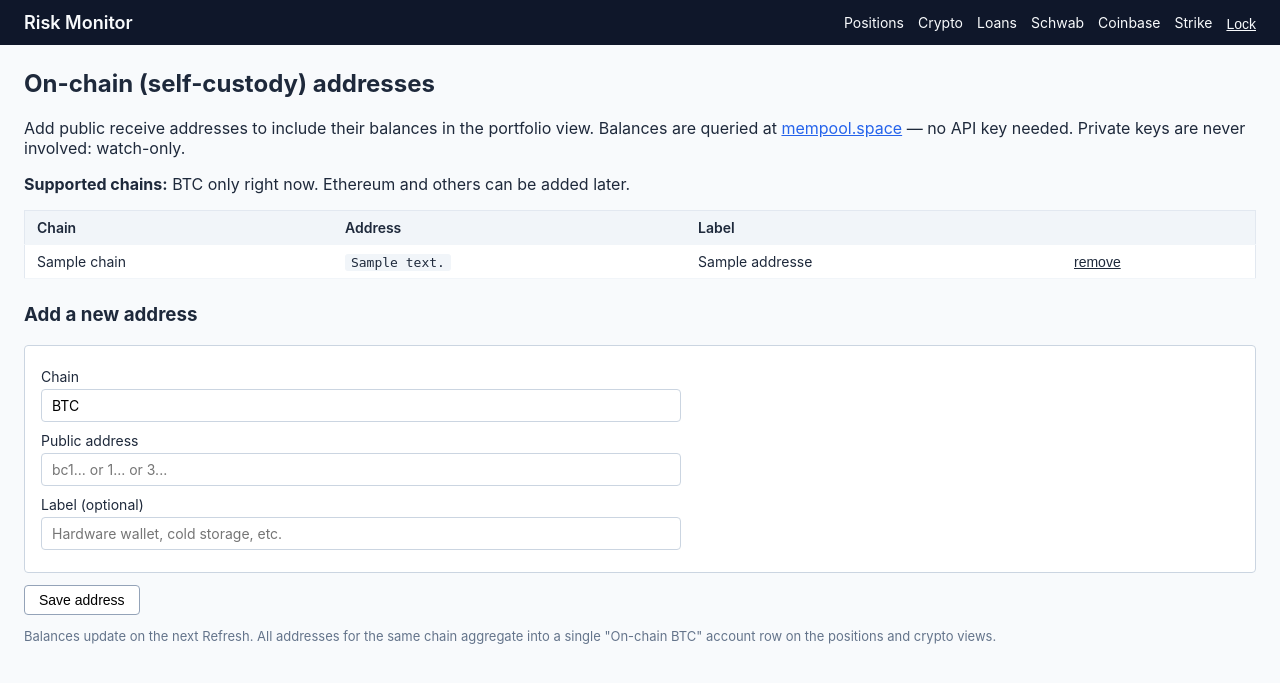
After one commit to wrightd9171/riskmon, a FastAPI app: template app/web/templates/onchain.html in a window 1280 px wide. The commit adds this page. Shown: the top 683 px of the page. Run offline with FastAPI, Linux system fonts and the light colour scheme; the template is opened without the code that fills it: most values are stand-ins (such as "Sample title", 1, 10 or a date in 2020).

Commit message:
Add on-chain (watch-only) BTC balances and expand README
New /onchain page manages public receive addresses. Balances query
mempool.space (no API key), aggregate per chain, and roll into the
positions view and the /crypto Direct BTC category.

README expanded with step-by-step credential-acquisition instructions
for each source: Schwab developer app registration and callback URL
gotcha, Coinbase CDP key with permission choices, Strike API key with
scopes, Fidelity CSV download path, and the new on-chain flow.

Co-Authored-By: Claude Opus 4.7 (1M context) <noreply@anthropic.com>

```diff
--- a/app/web/routes.py
+++ b/app/web/routes.py
@@ -15,7 +15,9 @@ from sqlalchemy import select
 from ..coinbase.client import CoinbaseAuthError
 from ..coinbase.sync import sync_all as coinbase_sync_all
 from ..db import Account, BitcoinLoan, Position, SessionLocal, init_db
+from ..db import ChainAddress
 from ..fidelity import sync as fidelity_sync
+from ..onchain import sync as onchain_sync
 from ..schwab import oauth as schwab_oauth
 from ..schwab.client import TokenError
 from ..schwab.sync import sync_all as schwab_sync_all
@@ -84,6 +86,8 @@ def _account_label(account: Account) -> str:
         return "Strike"
     if account.broker == "fidelity":
         return f"Fidelity {account.account_type}" if account.account_type else "Fidelity"
+    if account.broker == "onchain":
+        return account.account_type or "On-chain"
     parts = ["Schwab"]
     if account.account_type:
         parts.append(account.account_type.title().replace("_", " "))
@@ -98,6 +102,7 @@ def _any_broker_configured() -> bool:
         or store.get("coinbase_key_name")
         or store.get("strike_api_key")
         or fidelity_sync.has_csv()
+        or onchain_sync.has_addresses()
     )
 
 
@@ -470,6 +475,14 @@ def refresh_post():
         except Exception as exc:
             errors.append(f"Fidelity CSV import failed: {exc}")
 
+    if onchain_sync.has_addresses():
+        try:
+            result = onchain_sync.sync_all()
+            for e in result.get("errors") or []:
+                errors.append(f"On-chain: {e}")
+        except Exception as exc:
+            errors.append(f"On-chain sync failed: {exc}")
+
     if not _any_broker_configured():
         return RedirectResponse("/connect", status_code=303)
 
@@ -589,6 +602,65 @@ def strike_disconnect():
         return RedirectResponse("/unlock", status_code=303)
     store.update(strike_api_key=None)
     return RedirectResponse("/strike", status_code=303)
+
+
+@router.get("/onchain", response_class=HTMLResponse)
+def onchain_get(request: Request):
+    gate = _gate(request)
+    if gate:
+        return gate
+    with SessionLocal() as session:
+        addrs = session.execute(
+            select(ChainAddress).order_by(ChainAddress.chain, ChainAddress.id)
+        ).scalars().all()
+        return TEMPLATES.TemplateResponse(request, "onchain.html", {
+            "addresses": [
+                {"id": a.id, "chain": a.chain, "address": a.address, "label": a.label or ""}
+                for a in addrs
+            ],
+            "error": None,
+        })
+
+
+@router.post("/onchain")
+def onchain_post(
+    request: Request,
+    chain: str = Form("BTC"),
+    address: str = Form(...),
+    label: str = Form(""),
+):
+    gate = _gate(request)
+    if gate:
+        return gate
+    chain = chain.strip().upper() or "BTC"
+    address = address.strip()
+    label = label.strip() or None
+    if not address:
+        return RedirectResponse("/onchain", status_code=303)
+    with SessionLocal() as session:
+        existing = session.scalar(
+            select(ChainAddress).where(ChainAddress.address == address)
+        )
+        if existing:
+            existing.chain = chain
+            existing.label = label
+        else:
+            session.add(ChainAddress(chain=chain, address=address, label=label))
+        session.commit()
+    return RedirectResponse("/onchain", status_code=303)
+
+
+@router.post("/onchain/{addr_id}/delete")
+def onchain_delete(request: Request, addr_id: int):
+    gate = _gate(request)
+    if gate:
+        return gate
+    with SessionLocal() as session:
+        addr = session.get(ChainAddress, addr_id)
+        if addr is not None:
+            session.delete(addr)
+            session.commit()
+    return RedirectResponse("/onchain", status_code=303)
 
 
 IBIT_OPTION_PATTERN = re.compile(r"^IBIT\d")
--- a/app/web/templates/main.html
+++ b/app/web/templates/main.html
@@ -7,6 +7,7 @@
 <a href="/connect">Schwab</a>
 <a href="/coinbase">Coinbase</a>
 <a href="/strike">Strike</a>
+<a href="/onchain">On-chain</a>
 <form method="post" action="/lock"><button type="submit" class="link">Lock</button></form>
 {% endblock %}
 {% block content %}
--- /dev/null
+++ b/app/web/templates/onchain.html
@@ -0,0 +1,63 @@
+{% extends "base.html" %}
+{% block title %}On-chain · Risk Monitor{% endblock %}
+{% block nav %}
+<a href="/main">Positions</a>
+<a href="/crypto">Crypto</a>
+<a href="/loans">Loans</a>
+<a href="/connect">Schwab</a>
+<a href="/coinbase">Coinbase</a>
+<a href="/strike">Strike</a>
+<form method="post" action="/lock"><button type="submit" class="link">Lock</button></form>
+{% endblock %}
+{% block content %}
+<h2>On-chain (self-custody) addresses</h2>
+
+<p>Add public receive addresses to include their balances in the portfolio view. Balances are queried at <a href="https://mempool.space" target="_blank">mempool.space</a> — no API key needed. Private keys are never involved: watch-only.</p>
+
+<p><strong>Supported chains:</strong> BTC only right now. Ethereum and others can be added later.</p>
+
+<table class="positions">
+  <thead>
+    <tr>
+      <th>Chain</th>
+      <th>Address</th>
+      <th>Label</th>
+      <th></th>
+    </tr>
+  </thead>
+  <tbody>
+    {% for a in addresses %}
+      <tr>
+        <td>{{ a.chain }}</td>
+        <td><code>{{ a.address }}</code></td>
+        <td>{{ a.label }}</td>
+        <td>
+          <form method="post" action="/onchain/{{ a.id }}/delete" style="display:inline" onsubmit="return confirm('Remove this address?');">
+            <button type="submit" class="link">remove</button>
+          </form>
+        </td>
+      </tr>
+    {% else %}
+      <tr><td colspan="4" class="empty">No addresses yet. Add one below.</td></tr>
+    {% endfor %}
+  </tbody>
+</table>
+
+<h3 style="margin-top:24px">Add a new address</h3>
+<form method="post" action="/onchain">
+  <fieldset>
+    <label>Chain
+      <input type="text" name="chain" value="BTC" required>
+    </label>
+    <label>Public address
+      <input type="text" name="address" required placeholder="bc1... or 1... or 3...">
+    </label>
+    <label>Label (optional)
+      <input type="text" name="label" placeholder="Hardware wallet, cold storage, etc.">
+    </label>
+  </fieldset>
+  <button type="submit">Save address</button>
+</form>
+
+<p class="hint">Balances update on the next Refresh. All addresses for the same chain aggregate into a single "On-chain BTC" account row on the positions and crypto views.</p>
+{% endblock %}
```
Also changed, not shown: app/db.py (+8 -0 lines), app/onchain/client.py (added, +31 -0 lines), app/onchain/sync.py (added, +83 -0 lines), README.md, app/onchain/__init__.py (added).
